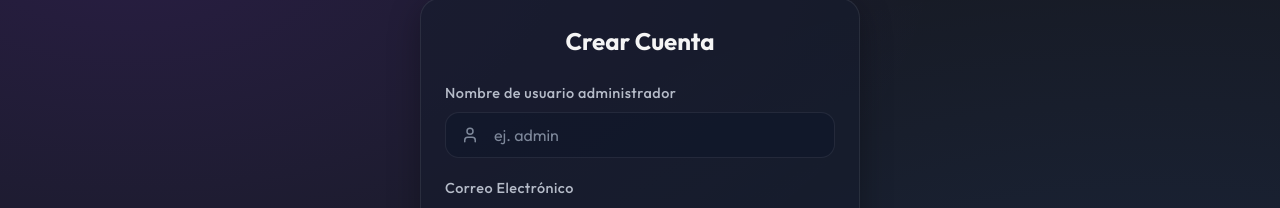
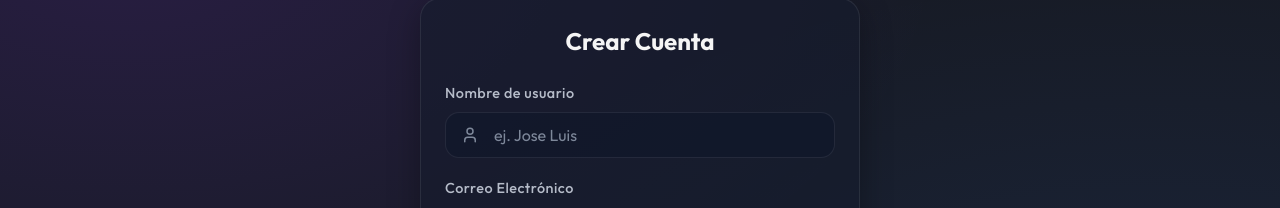
Before and after one commit to traskiloner/autotrack, a React (Vite) app in the folder frontend/: page / in a window 1280 px wide. Both pictures are taken after a click on the element "Regístrate aquí". Shown: the part 214-422 px from the top of the page. Built offline with nearby package versions, Linux system fonts and the light colour scheme; no server answers.

Commit message:
chore: remove Portainer docker-compose configuration and update Auth page labels and placeholders based on setup state

```diff
--- a/frontend/src/pages/Auth.tsx
+++ b/frontend/src/pages/Auth.tsx
@@ -109,7 +109,7 @@ export const Auth: React.FC = () => {
           <form onSubmit={handleSubmit}>
             {(!isLogin || setupRequired) && (
               <div className="form-group">
-                <label htmlFor="username">Nombre de usuario administrador</label>
+                <label htmlFor="username">{setupRequired ? 'Nombre de usuario administrador' : 'Nombre de usuario'}</label>
                 <div style={{ position: 'relative' }}>
                   <User
                     size={18}
@@ -125,7 +125,7 @@ export const Auth: React.FC = () => {
                     type="text"
                     id="username"
                     className="form-control"
-                    placeholder="ej. admin"
+                    placeholder={setupRequired ? 'ej. admin' : 'ej. Jose Luis'}
                     style={{ paddingLeft: '48px', width: '100%' }}
                     value={username}
                     onChange={(e) => setUsername(e.target.value)}
```
Also changed, not shown: 1 other file (tests, documents, lock files or other folders).
